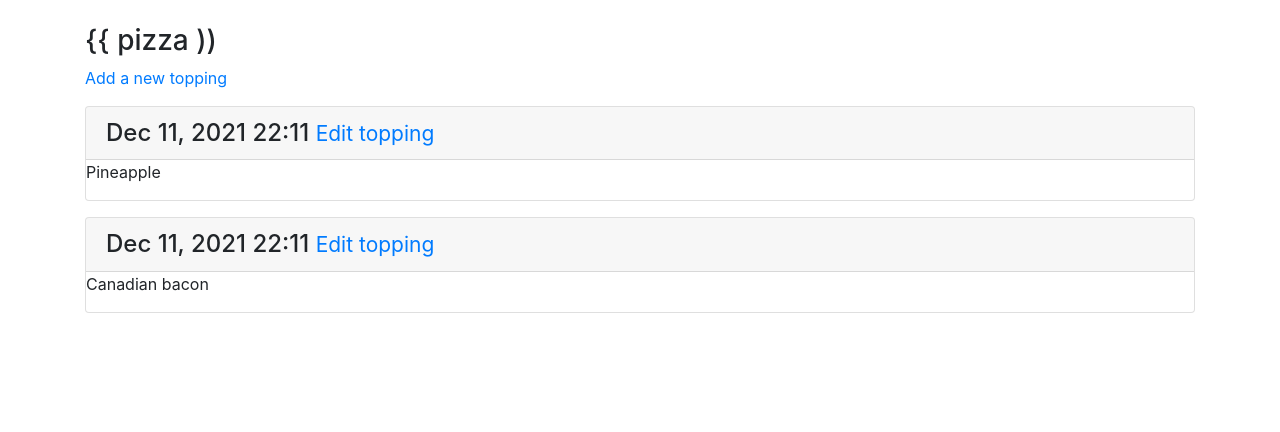
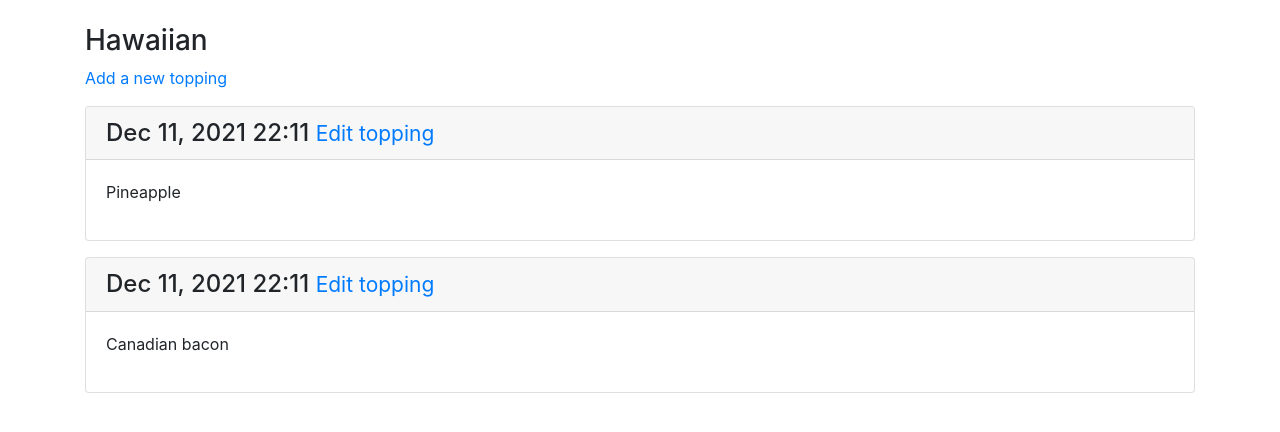
Before and after one commit to sydneycheng/Pizzeria, a Django app: page /pizzas/1/ in a window 1280 px wide. Shown: the part 58-490 px from the top of the page. Run offline with Django 3.2, Linux system fonts and the light colour scheme; a user stored in the database is signed in; data comes from the database, SQL or seed files in the repository; some libraries are stand-ins or nearby versions.

Commit message:
styling toppings on the pizza page

```diff
--- a/pizzas/templates/pizzas/pizza.html
+++ b/pizzas/templates/pizzas/pizza.html
@@ -1,7 +1,7 @@
 {% extends "pizzas/base.html" %}
 
 {% block page_header %}
-<h3>{{ pizza ))</h3>
+<h3>{{ pizza }}</h3>
 {% endblock page_header %}
 
 {% block content %}
@@ -16,7 +16,7 @@
         {{ t.date_added|date:'M d, Y H:i' }}
         <small><a href="{% url 'pizzas:edit_topping' t.id %}">Edit topping</a></small>
     </h4>
-    <div vlass="card-body">
+    <div class="card-body">
         {{ t.name|linebreaks }}
     </div>
 </div>
```
